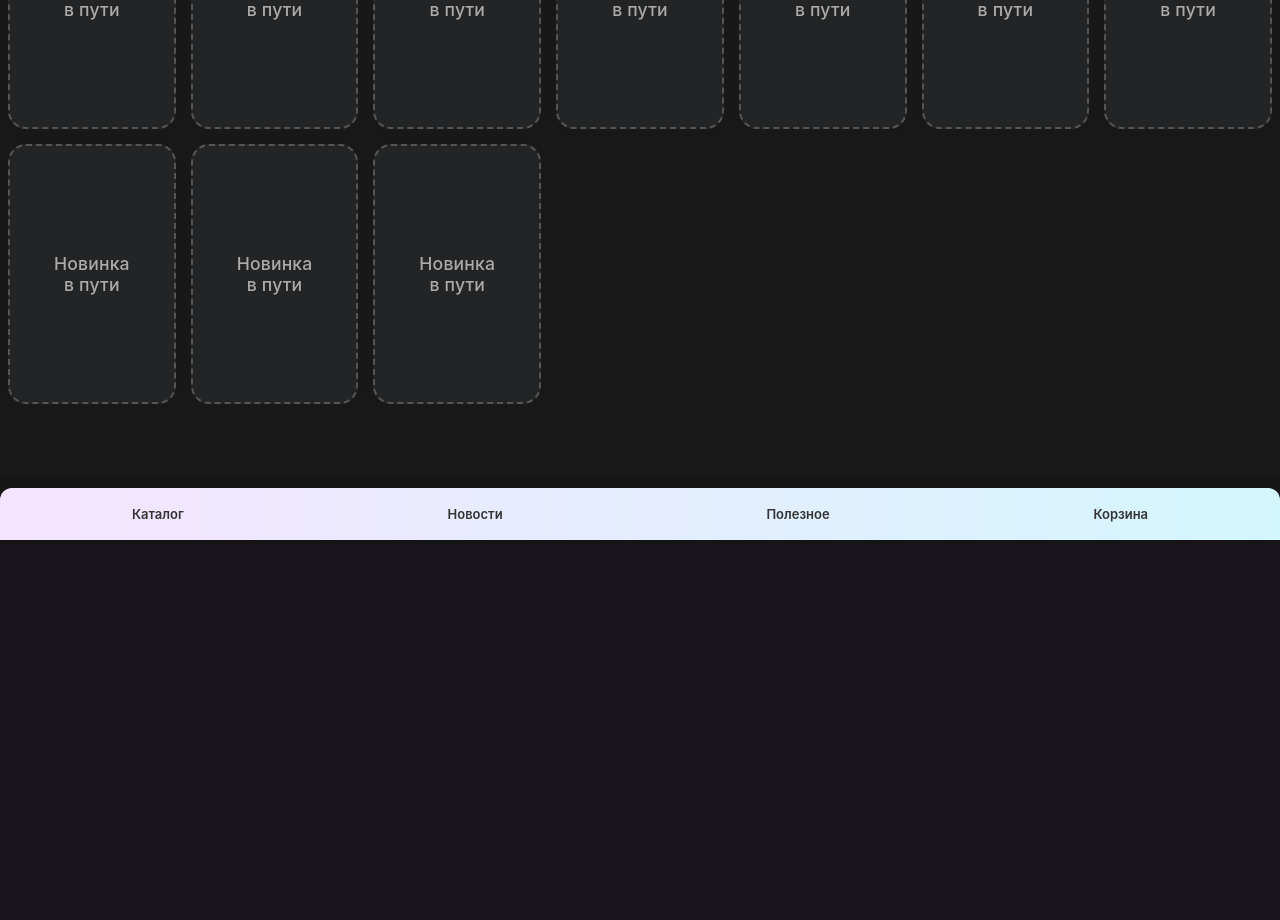
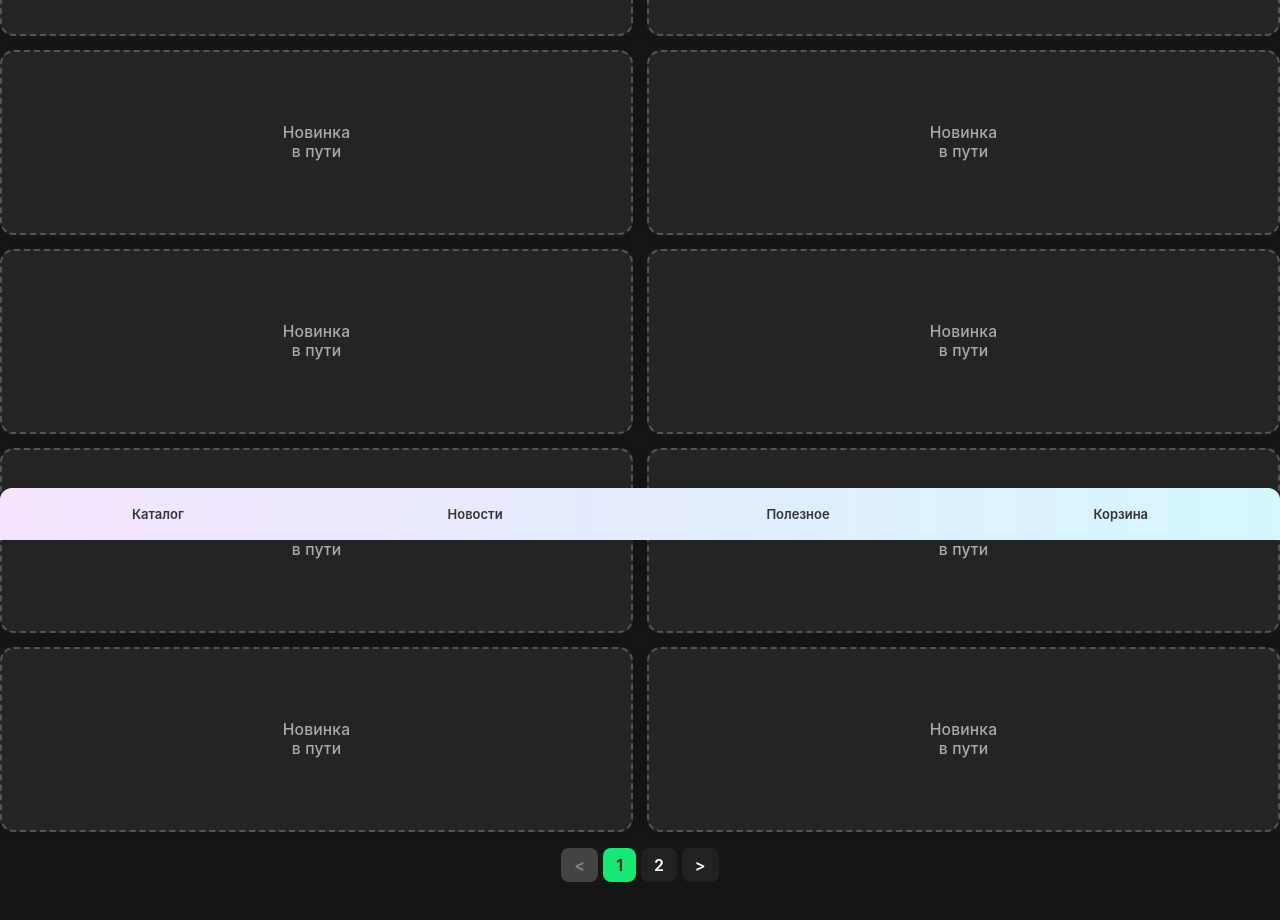
Before and after one commit to AlexSalavat/facade-stone-app, a React (Vite) app: page /category/aftercare in a window 1280 px wide. Shown: the part 260-1180 px from the top of the page. Before the commit the page ends 896 px from the top, so only its background shows below. Built offline with nearby package versions, Linux system fonts and the light colour scheme.

Commit message:
Реализована сетка 2x5 карточек с placeholder-новинкам

```diff
--- a/src/components/products/ProductsGrid.jsx
+++ b/src/components/products/ProductsGrid.jsx
@@ -3,26 +3,22 @@ import ProductCard from './ProductCard';
 import '../../styles/ProductsGrid.css';
 
 const PRODUCTS_PER_PAGE = 10;
+const PAGE_COUNT = 2; // всегда две страницы
 
-function getCardsToRender(products) {
-  const count = products.length;
-  const placeholders = Array.from({ length: Math.max(0, PRODUCTS_PER_PAGE - count) }, (_, i) => ({
-    id: `placeholder-${i}`,
-    placeholder: true,
-  }));
-  return [...products, ...placeholders];
+function getCardsToRender(products, page) {
+  // формируем массив на 20 карточек всегда (можно больше, если нужно)
+  const fullProducts = [...products];
+  while (fullProducts.length < PRODUCTS_PER_PAGE * PAGE_COUNT) {
+    fullProducts.push({ id: `placeholder-${fullProducts.length}`, placeholder: true });
+  }
+  const start = (page - 1) * PRODUCTS_PER_PAGE;
+  return fullProducts.slice(start, start + PRODUCTS_PER_PAGE);
 }
 
 const ProductsGrid = ({ products }) => {
   const [page, setPage] = useState(1);
-  const pageCount = Math.ceil(products.length / PRODUCTS_PER_PAGE);
 
-  const paginatedProducts = products.slice(
-    (page - 1) * PRODUCTS_PER_PAGE,
-    page * PRODUCTS_PER_PAGE
-  );
-
-  const cardsToRender = getCardsToRender(paginatedProducts);
+  const cardsToRender = getCardsToRender(products, page);
 
   return (
     <div>
@@ -31,12 +27,11 @@ const ProductsGrid = ({ products }) => {
           <ProductCard key={product.id || idx} product={product} />
         ))}
       </div>
-      {pageCount > 1 && (
       <div className="pagination">
         <button onClick={() => setPage(p => Math.max(1, p - 1))} disabled={page === 1}>
           &lt;
         </button>
-          {Array.from({ length: pageCount }, (_, idx) => (
+        {[...Array(PAGE_COUNT)].map((_, idx) => (
           <button
             key={idx + 1}
             onClick={() => setPage(idx + 1)}
@@ -45,11 +40,10 @@ const ProductsGrid = ({ products }) => {
             {idx + 1}
           </button>
         ))}
-          <button onClick={() => setPage(p => Math.min(pageCount, p + 1))} disabled={page === pageCount}>
+        <button onClick={() => setPage(p => Math.min(PAGE_COUNT, p + 1))} disabled={page === PAGE_COUNT}>
           &gt;
         </button>
       </div>
-      )}
     </div>
   );
 };
--- a/src/styles/ProductCard.css
+++ b/src/styles/ProductCard.css
@@ -1,6 +1,6 @@
 .product-card {
   background: #232425;
-  border-radius: 18px;
+  border-radius: 14px;
   box-shadow: 0 2px 12px 0 rgba(24,24,30,0.12);
   overflow: hidden;
   cursor: pointer;
@@ -9,7 +9,8 @@
   align-items: stretch;
   transition: box-shadow .16s, border .15s;
   border: 2px solid transparent;
-  min-height: 260px;
+  min-height: 185px; /* было 260px */
+  max-height: 210px;
 }
 .product-card:hover {
   box-shadow: 0 4px 18px 0 #11ebc590;
@@ -21,12 +22,14 @@
   aspect-ratio: 1/1;
   object-fit: cover;
   background: #111;
-  border-radius: 16px 16px 0 0;
+  border-radius: 12px 12px 0 0;
   margin-bottom: 0;
+  min-height: 94px;
+  max-height: 120px;
 }
 
 .product-card-info {
-  padding: 12px 10px 13px 10px;
+  padding: 7px 7px 9px 7px;
   text-align: left;
   display: flex;
   flex-direction: column;
@@ -34,10 +37,10 @@
   flex-grow: 1;
 }
 .product-card-title {
-  font-size: 1.06rem;
+  font-size: 0.93rem;
   font-weight: 600;
   color: #fff;
-  margin-bottom: 5px;
+  margin-bottom: 3px;
   white-space: nowrap;
   overflow: hidden;
   text-overflow: ellipsis;
@@ -45,19 +48,20 @@
 .product-card-link {
   color: #22e877;
   font-weight: 600;
-  font-size: 1.07rem;
+  font-size: 0.99rem;
   margin-top: 0;
 }
 
-/* Стили для placeholder-заглушки */
+/* Placeholder */
 .product-card.placeholder-card {
   background: #232425;
-  border-radius: 18px;
+  border-radius: 14px;
   box-shadow: 0 2px 12px 0 rgba(24,24,30,0.07);
   display: flex;
   align-items: center;
   justify-content: center;
-  min-height: 260px;
+  min-height: 185px;
+  max-height: 210px;
   border: 2px dashed #555;
   cursor: default;
   transition: none;
@@ -65,12 +69,12 @@
 .placeholder-content {
   width: 100%;
   height: 100%;
-  min-height: 140px;
+  min-height: 94px;
   display: flex;
   align-items: center;
   justify-content: center;
   color: #aaa;
-  font-size: 1.1rem;
+  font-size: 0.98rem;
   font-weight: 500;
   text-align: center;
   letter-spacing: 0.01em;
@@ -78,21 +82,21 @@
 }
 
 @media (max-width: 700px) {
-  .product-card {
-    min-height: 195px;
-    border-radius: 15px;
+  .product-card,
+  .product-card.placeholder-card {
+    min-height: 140px;
+    max-height: 170px;
+    border-radius: 10px;
   }
   .product-card-img {
-    border-radius: 12px 12px 0 0;
+    border-radius: 8px 8px 0 0;
+    min-height: 65px;
+    max-height: 80px;
   }
   .product-card-info {
-    padding: 9px 8px 10px 8px;
-  }
-  .product-card.placeholder-card {
-    min-height: 170px;
-    border-radius: 13px;
+    padding: 6px 6px 7px 6px;
   }
   .placeholder-content {
-    font-size: 1rem;
+    font-size: 0.93rem;
   }
 }
--- a/src/styles/ProductsGrid.css
+++ b/src/styles/ProductsGrid.css
@@ -1,10 +1,40 @@
 .products-grid {
   display: grid;
-  grid-template-columns: repeat(auto-fill, minmax(160px, 1fr));
-  gap: 15px;
-  padding: 18px 8px 70px 8px;
-  background: #191919;
-  /* min-height: 85vh; */   /* если есть — можно оставить или убрать */
-  /* grid-auto-rows: 1fr; */ /* УДАЛИТЬ если было! */
-  align-items: start;        /* Добавить! */
+  grid-template-columns: repeat(2, 1fr);
+  grid-gap: 14px;
+  margin-bottom: 16px;
 }
+
+@media (max-width: 700px) {
+  .products-grid {
+    grid-template-columns: 1fr;
+    grid-gap: 10px;
+  }
+}
+
+.pagination {
+  display: flex;
+  justify-content: center;
+  gap: 5px;
+  margin-bottom: 18px;
+}
+.pagination button {
+  background: #222;
+  color: #fff;
+  border: none;
+  padding: 7px 13px;
+  border-radius: 8px;
+  font-size: 1rem;
+  cursor: pointer;
+  transition: background .15s, color .15s;
+}
+.pagination button.active,
+.pagination button:hover {
+  background: #17e775;
+  color: #222;
+}
+.pagination button:disabled {
+  background: #444;
+  color: #888;
+  cursor: default;
+}
```
Lines whose indentation alone changed are shown as unchanged.
